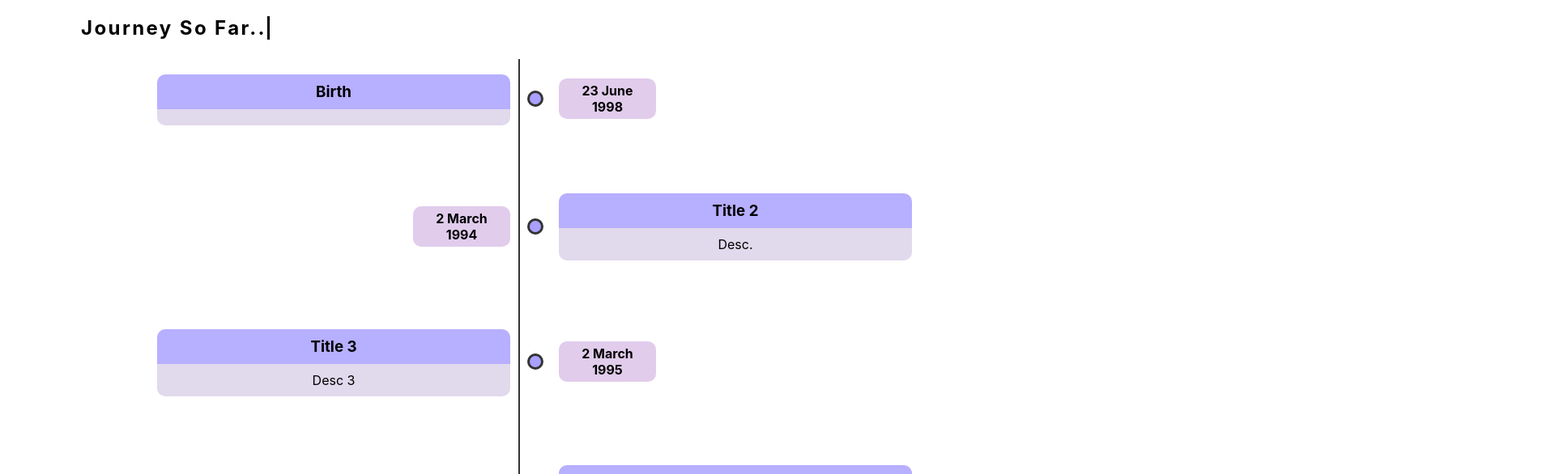
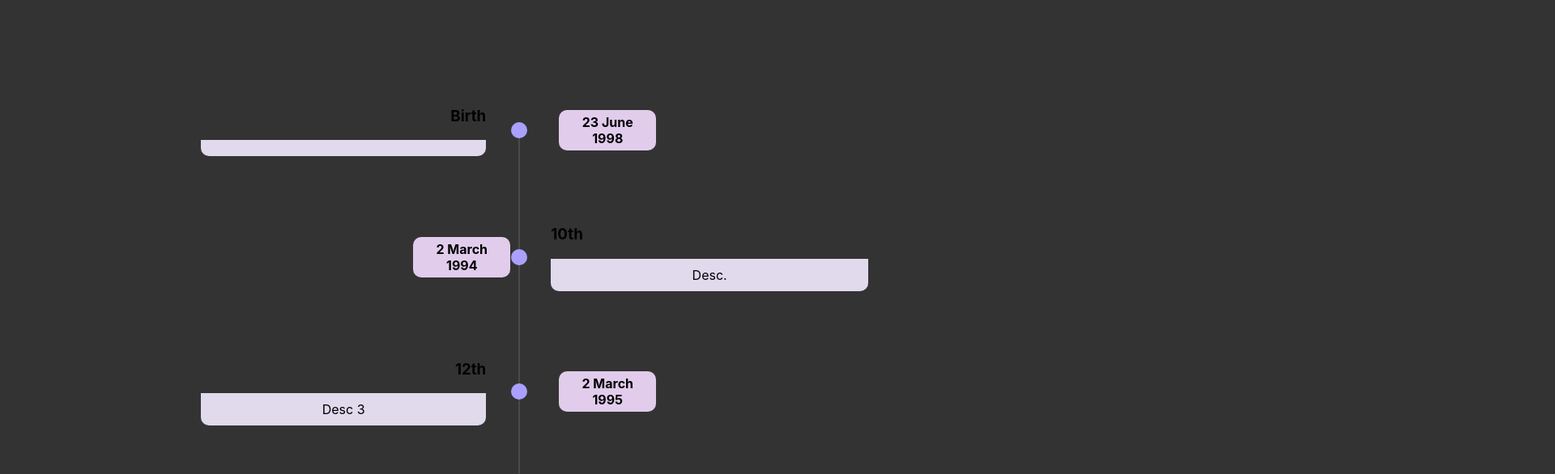
Before and after one commit to SouravFrank/about-me-2021, a React (Create React App) app: page / in a window 1280 px wide. Shown: the part 880-1466 px from the top of the page at 81% size, 1920 px wide, since content can reach past the window. Built offline with nearby package versions, Linux system fonts and the light colour scheme.

Commit message:
url updated

```diff
--- a/package.json
+++ b/package.json
@@ -1,7 +1,7 @@
 {
-  "homepage": "http://Sourav2282.github.io/about-me",
+  "homepage": "http://SouravFrank.github.io/aboutMe",
   "name": "about-me",
-  "version": "0.1.0",
+  "version": "0.1.1",
   "private": true,
   "dependencies": {
     "@material-ui/core": "^4.11.1",
--- a/src/components/roadMap.js
+++ b/src/components/roadMap.js
@@ -1,9 +1,11 @@
 import { timelineData } from "../utils/timelineData";
 import React, { useEffect } from "react";
 import "../styles/roadMap.css";
-
 import { gsap } from "gsap";
 import { ScrollTrigger } from "gsap/ScrollTrigger";
+import CakeIcon from "@material-ui/icons/Cake";
+import BusinessCenterIcon from "@material-ui/icons/BusinessCenter";
+import SchoolIcon from "@material-ui/icons/School";
 
 const RoadMap = (props) => {
   const items = timelineData;
@@ -65,15 +67,19 @@ const RoadMap = (props) => {
   return (
     <div style={{ margin: 100 }}>
       <div class="typewriter">
-        <p style={{ fontSize: 24 }}> Journey So Far... </p>
+        <p> Journey So Far... </p>
       </div>
 
       <div className="timeline">
         <ul>
           {items.map((te, idx) => {
+            const RenderIcon = () => {
+              const TagName = te.icon;
+              return <TagName />;
+            };
             return (
               <li key={`${te.title}_${te.date}`}>
-                <div className="content">
+                <div className="content title">
                   <h3
                     className={`animate ${
                       idx % 2 === 0 ? "slide_from_left" : "slide_from_right"
@@ -82,7 +88,7 @@ const RoadMap = (props) => {
                     {te.title}
                   </h3>
                   <p
-                    className={`animate ${
+                    className={`animate desc ${
                       idx % 2 === 0 ? "slide_from_left" : "slide_from_right"
                     }`}
                   >
@@ -90,7 +96,7 @@ const RoadMap = (props) => {
                   </p>
                 </div>
                 <div className="point">
-                  <img />
+                  <RenderIcon />
                 </div>
                 <div
                   className={`time animate ${
--- a/src/index.css
+++ b/src/index.css
@@ -6,6 +6,7 @@ body {
   -webkit-font-smoothing: antialiased;
   -moz-osx-font-smoothing: grayscale;
   cursor: url("./assets/cursor-normal.png"), auto;
+  background-color: #333;  /*To work in night */
 }
 
 body::-webkit-scrollbar {
--- a/src/pages/singlePage.js
+++ b/src/pages/singlePage.js
@@ -27,7 +27,6 @@ class SinglePage extends Component {
         <Projects />
         <ScrollButton />
         <FooterBg />
-
       </div>
     );
   }
--- a/src/styles/introPic.css
+++ b/src/styles/introPic.css
@@ -10,11 +10,11 @@
   overflow: hidden;
   border: 5px solid white;
   border-radius: 150px;
-  transition: 0.3s;
+  transition: 0.4s;
 }
 
 .myPic:hover {
   transform: scale(1.1);
   border-color: #d0d0ff;
-  box-shadow: 2px 5px #888888;
+  box-shadow: 2px 2px 6px #888888;
 }
--- a/src/styles/roadMap.css
+++ b/src/styles/roadMap.css
@@ -1,9 +1,21 @@
 .timeline {
   position: relative;
   margin: 0 auto;
-  width: 90%;
+  width: 80%;
 }
 
+/* The middle stick */
+.timeline::before {
+  content: "";
+  position: absolute;
+  top: 55px;
+  height: 90%;
+  width: 2px;
+  left: 50%;
+  background-color: #4a4a4a;
+}
+
+/* center pointing */
 .timeline ul li {
   margin-bottom: 50px;
   list-style-type: none;
@@ -12,17 +24,17 @@
   align-items: center;
 }
 
+/* center point style */
 .point {
   min-width: 20px;
   height: 20px;
   background-color: #aaa0ff;
   border-radius: 100%;
-  z-index: 2;
-  border: 3px #333333 solid;
   position: relative;
-  left: 1px;
+  left: -19px;
 }
 
+/* align with middle line */
 .timeline ul li .content {
   width: 50%;
   padding: 0 20px;
@@ -30,18 +42,22 @@
 
 .timeline ul li:nth-child(odd) .content {
   padding-left: 0;
+  text-align: end;
+  padding-right: 50px;
 }
 
 .timeline ul li:nth-child(odd) .date {
-  padding-right: 0;
+  padding-right: 10px;
 }
 
 .timeline ul li:nth-child(even) .content {
   padding-right: 0;
+  text-align: start;
+  padding-left: 10px;
 }
 
 .timeline ul li:nth-child(even) .date {
-  padding-left: 0;
+  padding-left: 10px;
 }
 
 .timeline ul li .date {
@@ -50,6 +66,7 @@
   font-weight: normal;
 }
 
+/* style of date box */
 .timeline ul li .date h4 {
   background-color: #e1ccec;
   width: 100px;
@@ -58,7 +75,8 @@
   border-radius: 10px;
 }
 
-.timeline ul li .content h3 {
+/* style of title box */
+.timeline ul li .content .title {
   padding: 10px 20px;
   background-color: #a9a0ffd5;
   margin-bottom: 0;
@@ -67,7 +85,8 @@
   border-top-right-radius: 10px;
 }
 
-.timeline ul li .content p {
+/* style of desc box */
+.timeline ul li .content .desc {
   padding: 10px 20px;
   background-color: #e1d9ec;
   margin-top: 0;
@@ -84,14 +103,7 @@
   float: right;
 }
 
-.timeline::before {
-  content: "";
-  position: absolute;
-  height: 100%;
-  width: 2px;
-  left: 50%;
-  background-color: #333333;
-}
+/* /// Responsive /// */
 
 @media (max-width: 800px) {
   .point {
@@ -132,14 +144,14 @@
 
 /* DEMO-SPECIFIC STYLES */
 .typewriter p {
-  width: 230px;
-  color: #000;
+  font-size: 42px;
+  width: 320px;
+  color: #4e4e4e;
   font-weight: bold;
   overflow: hidden; /* Ensures the content is not revealed until the animation */
-  border-right: 0.15em solid rgb(0, 0, 0); /* The typwriter cursor */
+  border-right: 0.15em solid #4e4e4e; /* The typwriter cursor */
   white-space: nowrap; /* Keeps the content on a single line */
-  letter-spacing: 0.1em; /* Adjust as needed */
-  animation: typing 2.5s steps(30, end), blink-caret 0.5s step-end infinite;
+  animation: typing 2.5s steps(60, end), blink-caret 0.9s step-end infinite;
 }
 
 /* The typing effect */
@@ -149,7 +161,7 @@
     opacity: 0;
   }
   to {
-    width: 230px;
+    width: 320px;
     opacity: 1;
   }
 }
@@ -159,10 +171,10 @@
   from,
   to {
     border-color: transparent;
-    /* opacity: 0; */
+    scale: 0;
   }
   50% {
-    border-color: rgb(0, 0, 0);
-    /* opacity: 1; */
+    border-color: #aaa0ff;
+    scale: 0.8;
   }
 }
--- a/src/utils/timelineData.js
+++ b/src/utils/timelineData.js
@@ -3,32 +3,38 @@ export const timelineData = [
     title: "Birth",
     // description: "Desc 1",
     date: "23 June 1998",
+    icon: "CakeIcon",
   },
   {
-    title: "Title 2",
-    description:
-      "Desc.",
+    title: "10th",
+    description: "Desc.",
     date: "2 March 1994",
+    icon: 'SchoolIcon'
   },
   {
-    title: "Title 3",
+    title: "12th",
     description: "Desc 3",
     date: "2 March 1995",
+    icon: 'SchoolIcon'
+
   },
   {
-    title: "Title 4",
+    title: "B.Tech",
     description: "Desc 4",
     date: "2 March 1996",
+    icon: 'SchoolIcon'
+
   },
   {
-    title:
-      "Title 5.",
+    title: "TCS",
     description: "Desc 5",
     date: "2 March 1997",
+    icon: 'SchoolIcon'
   },
   {
-    title: "Title 6",
+    title: "DevOps",
     description: "Desc 6",
     date: "2 March 1998",
+    icon: 'BusinessCenterIcon'
   },
 ];
```
Also changed, not shown: 1 other file (tests, documents, lock files or other folders).
